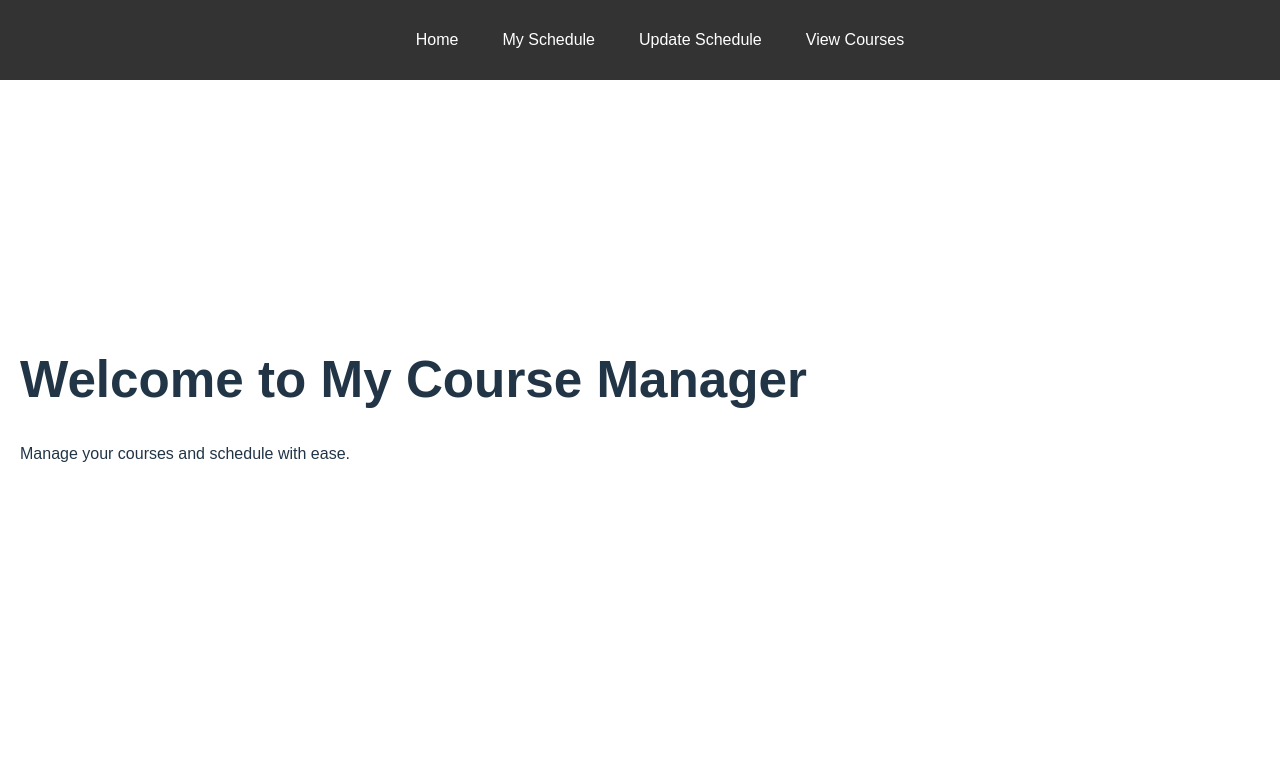
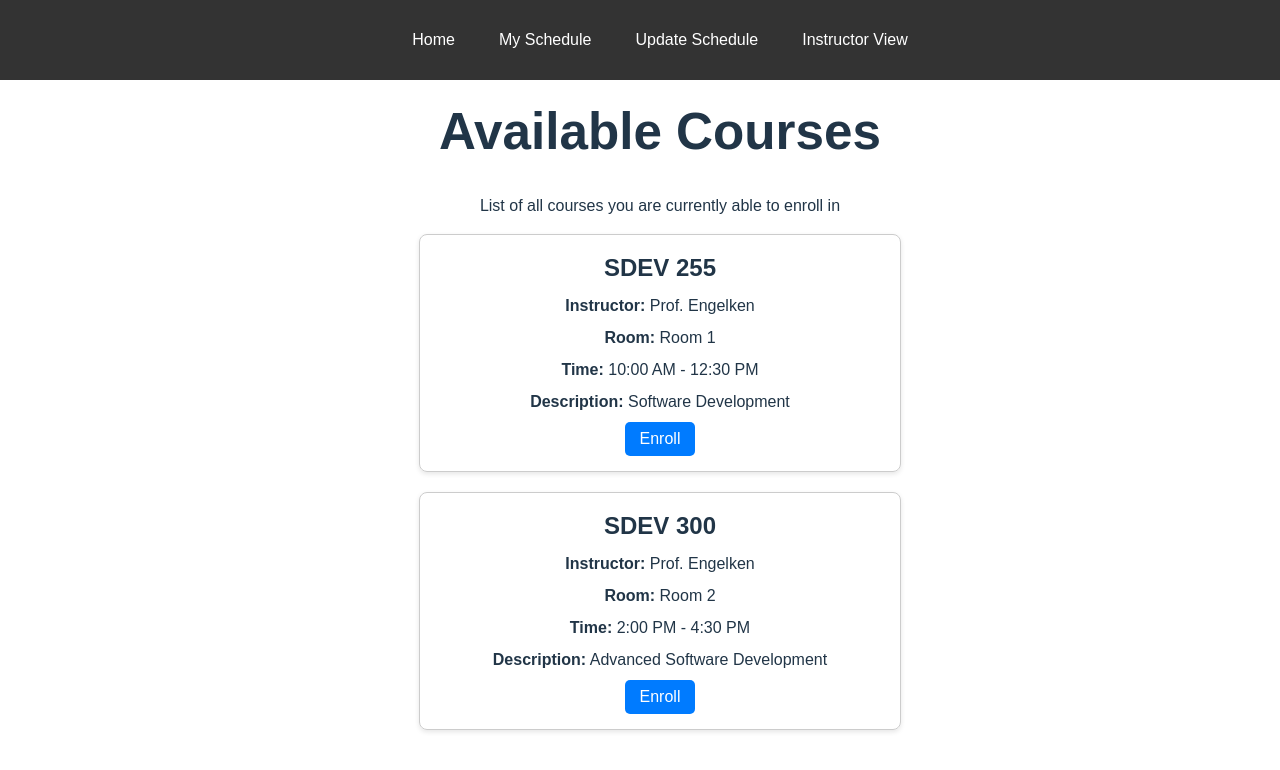
Before and after one commit to RyanEngelken/RE_SDEV255_Final_Project, a React (Vite) app in the folder sdev-255-final-frontend/: page / in a window 1280 px wide. Shown: the top 770 px of the page. Built offline with nearby package versions, Linux system fonts and the light colour scheme.

Commit message:
updated home page/courses page

```diff
--- a/sdev-255-final-frontend/index.html
+++ b/sdev-255-final-frontend/index.html
@@ -4,7 +4,7 @@
     <meta charset="UTF-8" />
     <link rel="icon" type="image/svg+xml" href="/vite.svg" />
     <meta name="viewport" content="width=device-width, initial-scale=1.0" />
-    <title>Engelken Final Project</title>
+    <title>Engelken Course Manager</title>
   </head>
   <body>
     <div id="root"></div>
--- a/sdev-255-final-frontend/src/navigation/Navigation.tsx
+++ b/sdev-255-final-frontend/src/navigation/Navigation.tsx
@@ -1,10 +1,10 @@
 // import React from 'react';
 import { BrowserRouter as Router, Route, Routes } from 'react-router-dom';
 import Navbar from './navbar';
-import Home from '../pages/Home';
+import ViewCourses from '../pages/Home';
 import MySchedule from '../pages/MySchedule';
 import UpdateSchedule from '../pages/UpdateSchedule';
-import ViewCourses from '../pages/ViewCourses';
+import InstructorView from '../pages/InstructorView';
 
 const Navigation = () => {
   return (
@@ -13,10 +13,10 @@ const Navigation = () => {
         <Navbar />
       </div>
       <Routes>
-        <Route path="/" element={<Home />} />
+        <Route path="/" element={<ViewCourses />} />
         <Route path="/my-schedule" element={<MySchedule />} />
         <Route path="/update-schedule" element={<UpdateSchedule />} />
-        <Route path="/view-courses" element={<ViewCourses />} />
+        <Route path="/instructor-view" element={<InstructorView />} />
       </Routes>
     </Router>
   );
--- a/sdev-255-final-frontend/src/navigation/navbar.tsx
+++ b/sdev-255-final-frontend/src/navigation/navbar.tsx
@@ -30,7 +30,7 @@ const Navbar = () => {
           <Link to="/update-schedule">Update Schedule</Link>
         </li>
         <li>
-          <Link to="/view-courses">View Courses</Link>
+          <Link to="/instructor-view">Instructor View</Link>
         </li>
       </ul>
     </nav>
--- a/sdev-255-final-frontend/src/pages/Home.tsx
+++ b/sdev-255-final-frontend/src/pages/Home.tsx
@@ -1,12 +1,75 @@
-// import React from 'react';
+import React, { useState } from "react";
+import './pages.css'
 
-const Home = () => {
+interface Course {
+  courseID: number;
+  className: string;
+  description: string;
+  instructor: string;
+  room: string;
+  enrolled: boolean;
+  startTime: string;
+  endTime: string;
+  day: string;
+}
+
+const ViewCourses = () => {
+  const [courses, setCourses] = useState<Course[]>([
+    {
+      courseID: 1,
+      className: "SDEV 255",
+      description: "Software Development",
+      instructor: "Prof. Engelken",
+      room: "Room 1",
+      enrolled: false,
+      startTime: "10:00 AM",
+      endTime: "12:30 PM",
+      day: "Monday and Wednesday"
+    },
+    {
+      courseID: 2,
+      className: "SDEV 300",
+      description: "Advanced Software Development",
+      instructor: "Prof. Engelken",
+      room: "Room 2",
+      enrolled: false,
+      startTime: "2:00 PM",
+      endTime: "4:30 PM",
+      day: "Tuesday and Thursday"
+    }
+  ]);
+
+  const handleEnroll = (courseID: number) => {
+    setCourses((prevCourses) =>
+      prevCourses.map((course) =>
+        course.courseID === courseID
+          ? { ...course, enrolled: !course.enrolled }
+          : course
+      )
+    );
+  };
+
   return (
-    <div className="homePage">
-      <h1>Welcome to My Course Manager</h1>
-      <p>Manage your courses and schedule with ease.</p>
+    <div className="viewCoursesPage">
+      <h1>Available Courses</h1>
+      <p>List of all courses you are currently able to enroll in</p>
+
+      <div className="courseList">
+        {courses.map((course) => (
+          <div key={course.courseID} className="courseCard">
+            <h2>{course.className}</h2>
+            <p><strong>Instructor:</strong> {course.instructor}</p>
+            <p><strong>Room:</strong> {course.room}</p>
+            <p><strong>Time:</strong> {course.startTime} - {course.endTime}</p>
+            <p><strong>Description:</strong> {course.description}</p>
+            <button onClick={() => handleEnroll(course.courseID)}>
+              {course.enrolled ? "Unenroll" : "Enroll"}
+            </button>
+          </div>
+        ))}
+      </div>
     </div>
   );
 };
 
-export default Home;
+export default ViewCourses;
--- /dev/null
+++ b/sdev-255-final-frontend/src/pages/InstructorView.tsx
@@ -0,0 +1,12 @@
+// import React from 'react';
+
+const InstructorView = () => {
+  return (
+    <div className="instructorViewPage">
+      <h1>Instructor View</h1>
+      <p>Instructor View</p>
+    </div>
+  );
+};
+
+export default InstructorView;
--- a/sdev-255-final-frontend/src/pages/ViewCourses.tsx
+++ /dev/null
@@ -1,12 +0,0 @@
-// import React from 'react';
-
-const ViewCourses = () => {
-  return (
-    <div className="viewCoursesPage">
-      <h1>Available Courses</h1>
-      <p>Browse through the list of available courses you can add to your schedule.</p>
-    </div>
-  );
-};
-
-export default ViewCourses;
--- /dev/null
+++ b/sdev-255-final-frontend/src/pages/pages.css
@@ -0,0 +1,53 @@
+body,
+html {
+    height: 100%;
+    margin: 0;
+    display: flex;
+    justify-content: center;
+    align-items: center;
+}
+
+.app {
+    width: 100%;
+    text-align: center;
+}
+
+.viewCoursesPage {
+    padding: 20px;
+}
+
+.courseList {
+    display: grid;
+    grid-template-columns: repeat(auto-fill, minmax(250px, 1fr));
+    gap: 20px;
+}
+
+.courseCard {
+    border: 1px solid #ccc;
+    padding: 15px;
+    border-radius: 8px;
+    box-shadow: 0 2px 5px rgba(0, 0, 0, 0.1);
+}
+
+.courseCard h2 {
+    margin: 0;
+    font-size: 1.5em;
+}
+
+.courseCard p {
+    margin: 8px 0;
+}
+
+button {
+    padding: 8px 15px;
+    background-color: #007bff;
+    color: white;
+    border: none;
+    border-radius: 5px;
+    cursor: pointer;
+    font-size: 1em;
+}
+
+button:hover {
+    background-color: #0056b3;
+}
```
